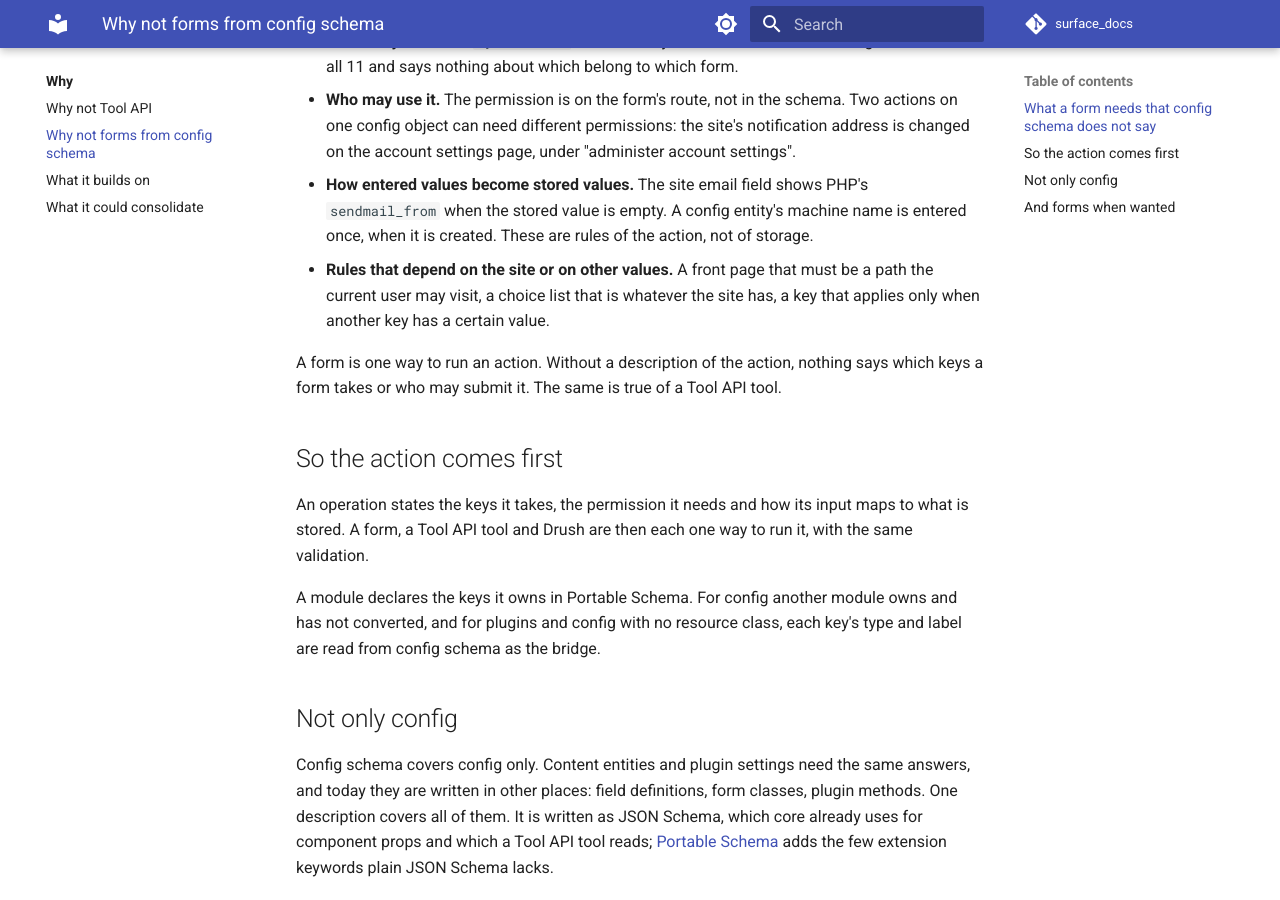
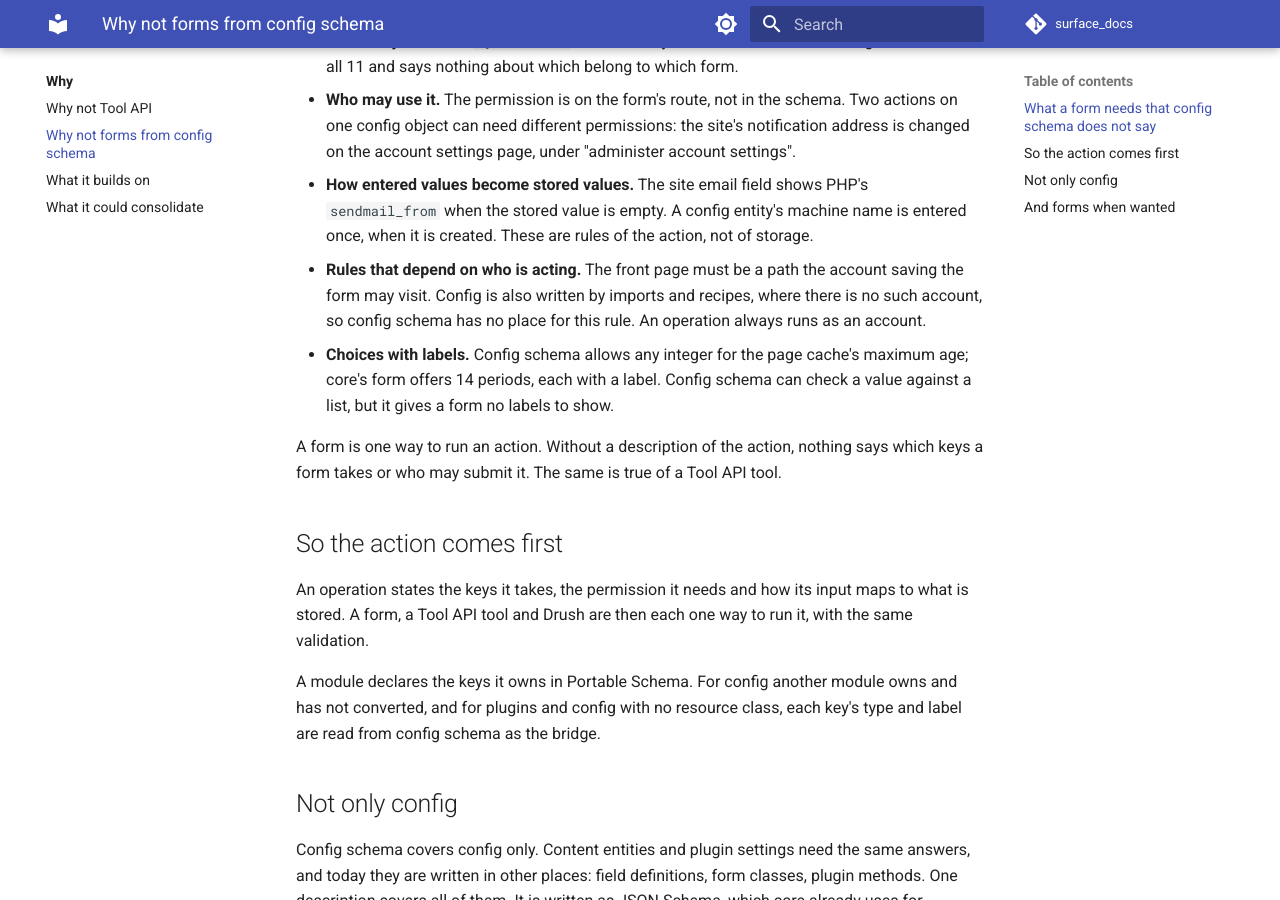
Before and after one commit to mlander/surface_docs, an MkDocs documentation site: the page built from docs/why/not-config-schema-forms.md, in a window 1280 px wide and 900 px high, scrolled down 460 px. Built offline with MkDocs 1.6.1 and Material for MkDocs 9.7.7, drawn with Linux system fonts in a browser that asks for light colours; comment, search, counter and statistics services are not loaded.

Commit message:
Why not forms from config schema: accurate examples of what config schema cannot say

```diff
--- a/docs/why/not-config-schema-forms.md
+++ b/docs/why/not-config-schema-forms.md
@@ -9,7 +9,8 @@ Adding a description to stop data from being described several times also sounds
 - **Which keys it takes.** `system.site` stores 11 keys and its form edits 6. Config schema lists all 11 and says nothing about which belong to which form.
 - **Who may use it.** The permission is on the form's route, not in the schema. Two actions on one config object can need different permissions: the site's notification address is changed on the account settings page, under "administer account settings".
 - **How entered values become stored values.** The site email field shows PHP's `sendmail_from` when the stored value is empty. A config entity's machine name is entered once, when it is created. These are rules of the action, not of storage.
-- **Rules that depend on the site or on other values.** A front page that must be a path the current user may visit, a choice list that is whatever the site has, a key that applies only when another key has a certain value.
+- **Rules that depend on who is acting.** The front page must be a path the account saving the form may visit. Config is also written by imports and recipes, where there is no such account, so config schema has no place for this rule. An operation always runs as an account.
+- **Choices with labels.** Config schema allows any integer for the page cache's maximum age; core's form offers 14 periods, each with a label. Config schema can check a value against a list, but it gives a form no labels to show.
 
 A form is one way to run an action. Without a description of the action, nothing says which keys a form takes or who may submit it. The same is true of a Tool API tool.
 
```
